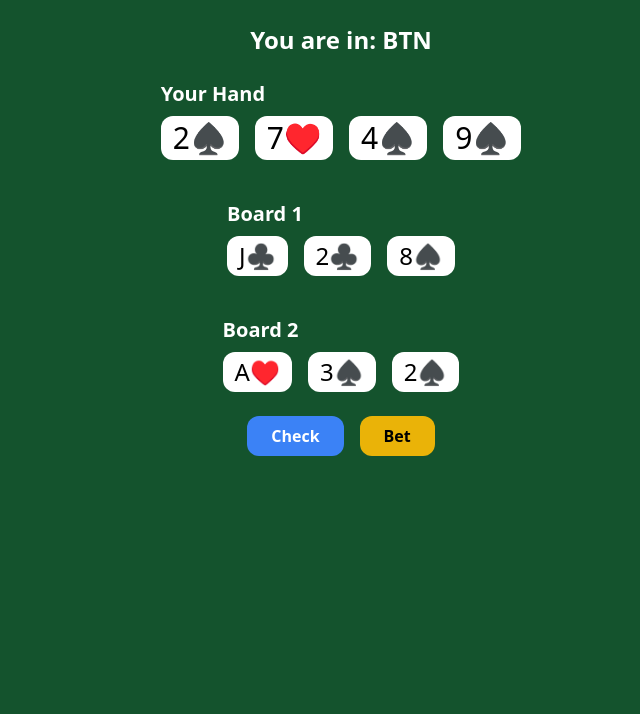
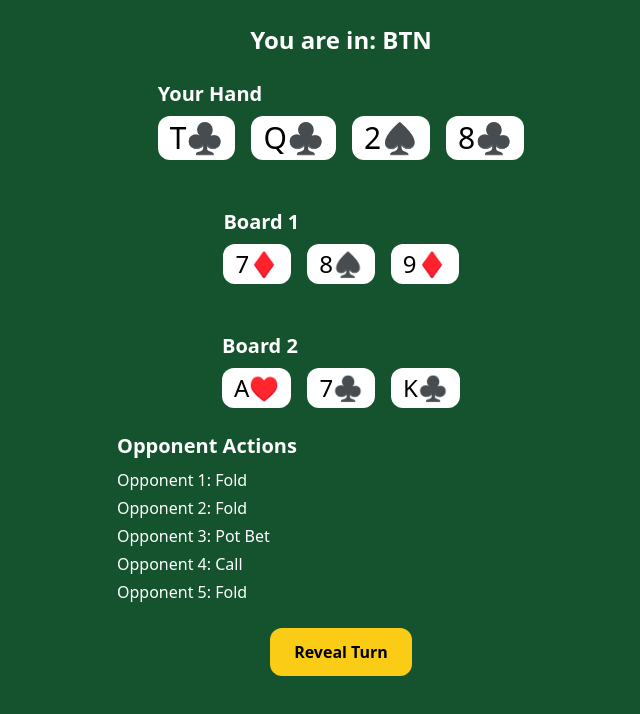
Before and after one commit to 14141313/PLO4-Trainer, a React (Vite) app: page / in a window 1280 px wide. Both pictures are taken after a click on the button "BTN". Shown: the top 714 px of the page, without its empty margins (299-939 px from the left). Built offline with nearby package versions, Linux system fonts and the light colour scheme.

Commit message:
Update GameScreen.tsx

```diff
--- a/src/GameScreen.tsx
+++ b/src/GameScreen.tsx
@@ -1,4 +1,4 @@
-import React, { useState } from 'react';
+import React, { useState, useEffect } from 'react';
 
 const suits = ['♠️', '♥️', '♣️', '♦️'];
 const ranks = ['A', 'K', 'Q', 'J', 'T', '9', '8', '7', '6', '5', '4', '3', '2'];
@@ -9,36 +9,54 @@ const getRandomCard = () => {
   return `${rank}${suit}`;
 };
 
-const generateUniqueCards = (count: number): string[] => {
+const generateUniqueCards = (count: number, exclude: Set<string> = new Set()): string[] => {
   const cards = new Set<string>();
   while (cards.size < count) {
-    cards.add(getRandomCard());
+    const card = getRandomCard();
+    if (!cards.has(card) && !exclude.has(card)) {
+      cards.add(card);
+    }
   }
   return Array.from(cards);
 };
 
+const getMockEquity = () => Math.floor(Math.random() * 100); // placeholder
+
+const getActionFromEquity = (equity: number) => {
+  if (equity >= 60) return 'Pot Bet';
+  if (equity >= 35) return 'Call';
+  return 'Fold';
+};
+
 export default function GameScreen({ position }: { position: string }) {
-  const [stage, setStage] = useState<'flop' | 'turn' | 'river' | 'showdown'>('flop');
-  const [actions, setActions] = useState<string[]>([]);
+  const [stage, setStage] = useState<'flop' | 'turn' | 'river' | 'done'>('flop');
+  const [opponentActions, setOpponentActions] = useState<string[]>([]);
 
-  const holeCards = generateUniqueCards(4);
-  const board1 = generateUniqueCards(5);
-  const board2 = generateUniqueCards(5);
+  const usedCards = new Set<string>();
+  const holeCards = generateUniqueCards(4, usedCards);
+  holeCards.forEach(card => usedCards.add(card));
 
-  const displayedBoard1 =
-    stage === 'flop' ? board1.slice(0, 3) : stage === 'turn' ? board1.slice(0, 4) : board1;
-  const displayedBoard2 =
-    stage === 'flop' ? board2.slice(0, 3) : stage === 'turn' ? board2.slice(0, 4) : board2;
+  const board1 = generateUniqueCards(5, usedCards);
+  board1.forEach(card => usedCards.add(card));
+  const board2 = generateUniqueCards(5, usedCards);
+  board2.forEach(card => usedCards.add(card));
 
-  const nextStage = () => {
+  const opponents = Array.from({ length: 5 }, () =>
+    generateUniqueCards(4, usedCards)
+  );
+
+  useEffect(() => {
+    const actions = opponents.map(() => {
+      const equity = getMockEquity();
+      return getActionFromEquity(equity);
+    });
+    setOpponentActions(actions);
+  }, []);
+
+  const revealNextStreet = () => {
     if (stage === 'flop') setStage('turn');
     else if (stage === 'turn') setStage('river');
-    else if (stage === 'river') setStage('showdown');
-  };
-
-  const handleAction = (action: string) => {
-    setActions([...actions, action]);
-    nextStage();
+    else setStage('done');
   };
 
   return (
@@ -46,57 +64,48 @@ export default function GameScreen({ position }: { position: string }) {
       <h1 className="text-2xl font-bold">You are in: {position}</h1>
 
       <div>
-        <h2 className="text-xl mb-2 font-semibold">Your Hand</h2>
+        <h2 className="text-xl font-semibold mb-2">Your Hand</h2>
         <div className="flex gap-4 text-3xl">
           {holeCards.map((card, i) => (
-            <span key={i} className="bg-white text-black px-3 py-1 rounded-xl">
-              {card}
-            </span>
+            <span key={i} className="bg-white text-black px-3 py-1 rounded-xl">{card}</span>
           ))}
         </div>
       </div>
 
       <div>
-        <h2 className="text-xl mt-4 mb-2 font-semibold">Board 1</h2>
+        <h2 className="text-xl mt-6 mb-2 font-semibold">Board 1</h2>
         <div className="flex gap-4 text-2xl">
-          {displayedBoard1.map((card, i) => (
-            <span key={i} className="bg-white text-black px-3 py-1 rounded-xl">
-              {card}
-            </span>
+          {board1.slice(0, stage === 'flop' ? 3 : stage === 'turn' ? 4 : 5).map((card, i) => (
+            <span key={i} className="bg-white text-black px-3 py-1 rounded-xl">{card}</span>
           ))}
         </div>
       </div>
 
       <div>
-        <h2 className="text-xl mt-4 mb-2 font-semibold">Board 2</h2>
+        <h2 className="text-xl mt-6 mb-2 font-semibold">Board 2</h2>
         <div className="flex gap-4 text-2xl">
-          {displayedBoard2.map((card, i) => (
-            <span key={i} className="bg-white text-black px-3 py-1 rounded-xl">
-              {card}
-            </span>
+          {board2.slice(0, stage === 'flop' ? 3 : stage === 'turn' ? 4 : 5).map((card, i) => (
+            <span key={i} className="bg-white text-black px-3 py-1 rounded-xl">{card}</span>
           ))}
         </div>
       </div>
 
-      {stage !== 'showdown' && (
-        <div className="mt-6 flex gap-4">
-          <button
-            onClick={() => handleAction('check')}
-            className="px-6 py-2 bg-blue-500 rounded-xl text-white font-semibold hover:bg-blue-600"
-          >
-            Check
-          </button>
-          <button
-            onClick={() => handleAction('bet')}
-            className="px-6 py-2 bg-yellow-500 rounded-xl text-black font-semibold hover:bg-yellow-600"
-          >
-            Bet
-          </button>
-        </div>
-      )}
+      <div className="mt-6 w-full max-w-md">
+        <h2 className="text-xl font-semibold mb-2">Opponent Actions</h2>
+        <ul className="space-y-1">
+          {opponentActions.map((action, i) => (
+            <li key={i}>Opponent {i + 1}: {action}</li>
+          ))}
+        </ul>
+      </div>
 
-      {stage === 'showdown' && (
-        <div className="mt-6 text-lg font-semibold">Showdown reached. Actions taken: {actions.join(', ')}</div>
+      {stage !== 'done' && (
+        <button
+          onClick={revealNextStreet}
+          className="mt-6 px-6 py-3 bg-yellow-400 text-black font-semibold rounded-xl hover:bg-yellow-300 transition"
+        >
+          Reveal {stage === 'flop' ? 'Turn' : stage === 'turn' ? 'River' : 'Results'}
+        </button>
       )}
     </div>
   );
```
